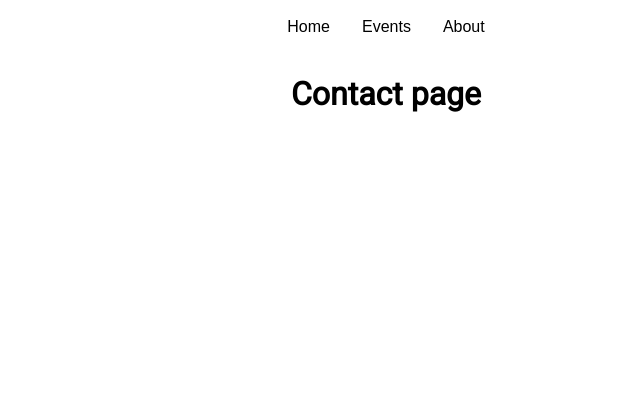
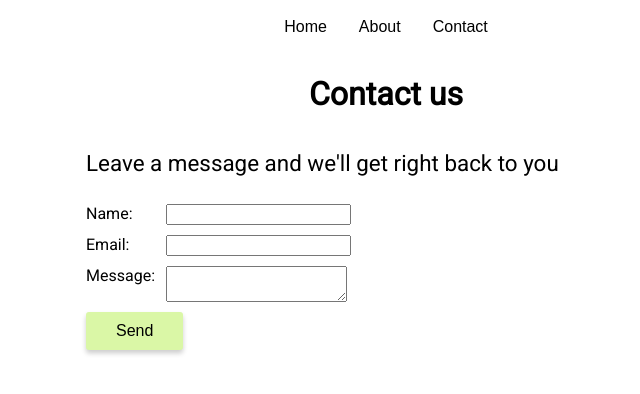
Before and after one commit to shanialmog/styling-exercise, a React (Create React App) app: page /contact in a window 1280 px wide. Shown: the top 394 px of the page, without its empty margins (254-894 px from the left). Built offline with nearby package versions, Linux system fonts and the light colour scheme.

Commit message:
use extened styled component

```diff
--- a/src/components/Button/index.js
+++ b/src/components/Button/index.js
@@ -17,9 +17,11 @@ const StyledButton = Styled.button`
 
 `
 
-const Button = ({children}) => {
+const Button = ({ children, className }) => {
     return (
-        <StyledButton >
+        <StyledButton
+            className={className}
+        >
             {children}
         </StyledButton>
     )
--- a/src/components/Contact/index.js
+++ b/src/components/Contact/index.js
@@ -1,11 +1,62 @@
 import React from 'react'
+import Styled from 'styled-components'
 
 import H1 from '../H1'
+import Button from '../Button'
+
+
+const FormContainer = Styled.div`
+  display: flex;
+  flex-direction: column;
+`
+
+const SubmitBtn = Styled(Button)`
+  background-color:  #DAF7A6;
+  align-self: start;
+  padding: 10px 30px;
+  `
+
+const InputWrapper = Styled.div`
+  display: flex;
+  width: 100%;
+  align-content: space-between;
+  margin-bottom: 10px;
+`
+const StyledLabel = Styled.label`
+  width: 80px;
+`
+const H2 = Styled.h2`
+  font-size: ${({theme}) => theme.fontSizes.h2};
+  padding-top: 15px;
+  padding-bottom: 10px;
+  font-weight: 500;
+`
 
 const Contact = () => {
+  const formSubmit = (event) => {
+    event.preventDefault()
+  }
   return (
     <div>
-      <H1>Contact page</H1>
+      <H1>Contact us</H1>
+      <H2>Leave a message and we'll get right back to you</H2>
+      <form onSubmit={formSubmit}>
+        <FormContainer>
+          <InputWrapper>
+          <StyledLabel>Name:</StyledLabel>
+          <input type="text"></input>
+          </InputWrapper>
+          <InputWrapper>
+          <StyledLabel>Email:</StyledLabel>
+          <input type="text"></input>
+          </InputWrapper>
+          <InputWrapper>
+          <StyledLabel>Message:</StyledLabel>
+          <textarea></textarea>
+          </InputWrapper>
+          <SubmitBtn>Send</SubmitBtn>
+        </FormContainer>
+      </form>
     </div>
   )
 }
--- a/src/components/NavBar/index.js
+++ b/src/components/NavBar/index.js
@@ -22,8 +22,8 @@ const NavBar = () => {
     return (
         <div>
             <Link to="/"><NavButton>Home</NavButton ></Link>
-            <Link to="/contact"><NavButton>Events</NavButton ></Link>
             <Link to="/about"><NavButton>About</NavButton ></Link>
+            <Link to="/contact"><NavButton>Contact</NavButton ></Link>
         </div>
     )
 }
--- a/src/theme/theme.js
+++ b/src/theme/theme.js
@@ -10,7 +10,8 @@ export default {
     fontSizes: {
         large: '3rem',
         medium: '2rem',
-        p: '1.5rem'
+        h2: '1.4rem',
+        p: '1.2rem'
     },
     align: {
         center: 'center'
```
